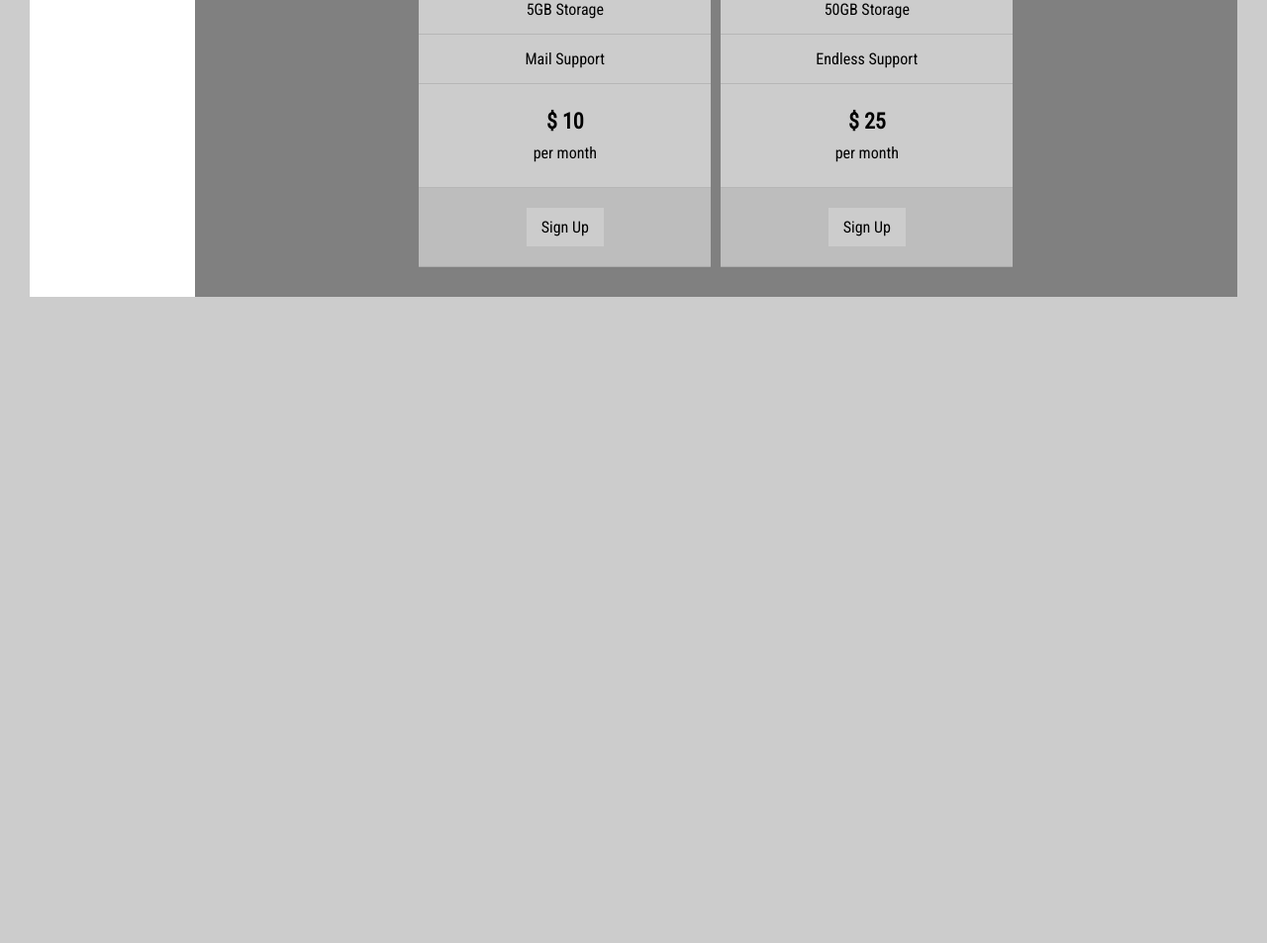
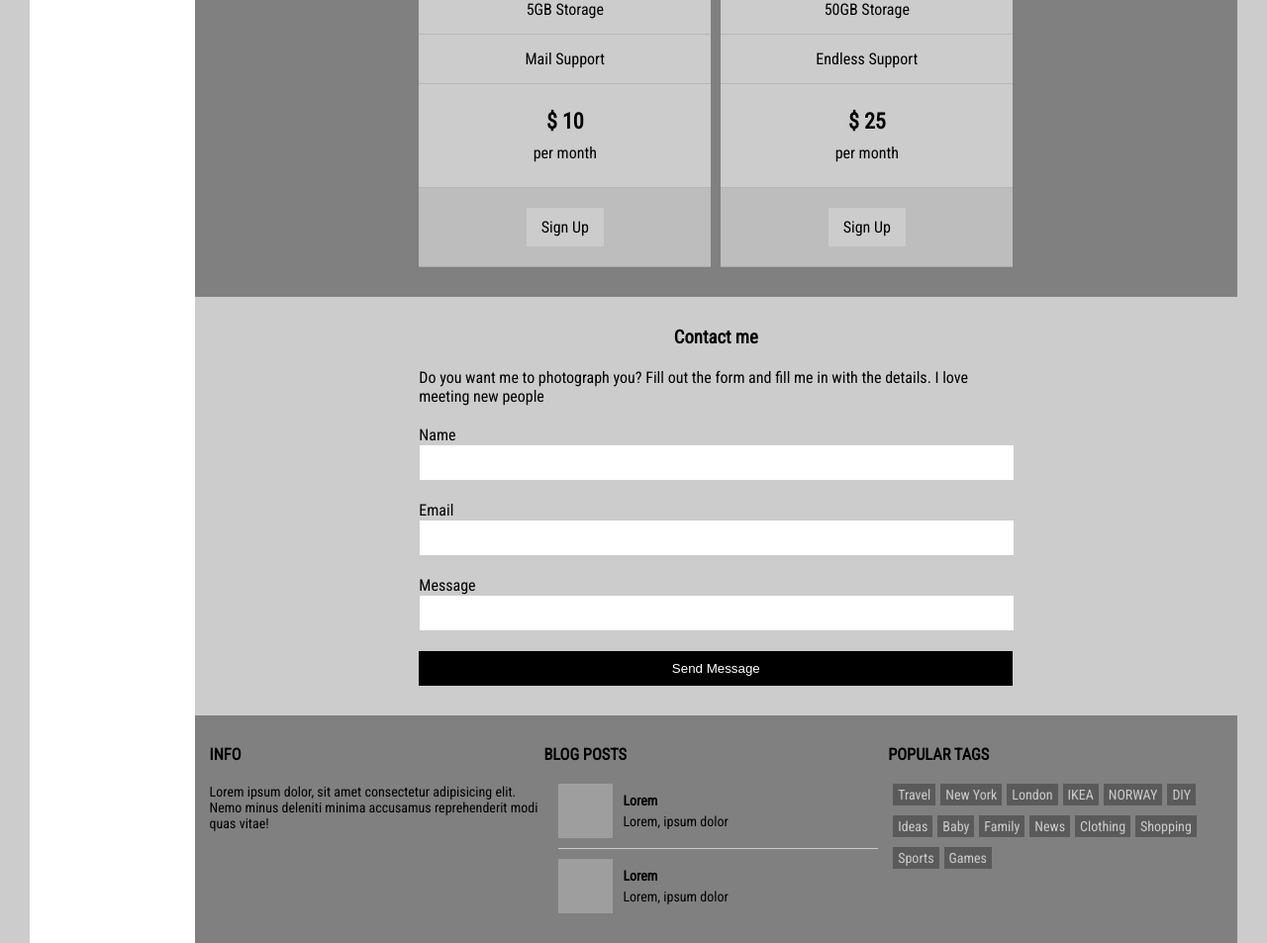
Before and after one commit to yaroslavguziy/WEB-ACADEMY-1, a plain HTML site: page index2.html in a window 1280 px wide. Shown: the part 3046-3999 px from the top of the page at 99% size. Before the commit the page ends 3346 px from the top, so only its background shows below. Drawn offline with Linux system fonts and the light colour scheme; grey boxes are pictures that could not be loaded.

Commit message:
finish landing

```diff
--- a/index2.html
+++ b/index2.html
@@ -10,7 +10,7 @@
     <title>Homework 2</title>
   </head>
   <body>
-    <div class="top">
+    <div class="content">
       <aside class="aside">
         <h1 class="title">Yaroslav Guziy</h1>
         <nav class="nav">
@@ -27,6 +27,7 @@
           </ul>
         </nav>
       </aside>
+      <div class="right">
         <main class="main">
           <div class="pictures">
             <img src="https://picsum.photos/300/400/?=q2" alt="" />
@@ -72,8 +73,8 @@
                 <p class="about__text">
                   Lorem ipsum dolor sit amet, consectetur adipisicing elit. Ad, magnam officiis nemo maxime odio velit
                   quae, placeat recusandae aliquid accusantium illum excepturi architecto iste mollitia corporis
-                voluptates consectetur quos cumque tempora quaerat? Quis distinctio, unde esse, illo laboriosam suscipit
-                necessitatibus saepe placeat nisi cum, totam beatae asperiores sint eum repudiandae.
+                  voluptates consectetur quos cumque tempora quaerat? Quis distinctio, unde esse, illo laboriosam
+                  suscipit necessitatibus saepe placeat nisi cum, totam beatae asperiores sint eum repudiandae.
                 </p>
                 <span class="about__email">mail: yaroslavguziy@gmail.com</span>
                 <span class="about__phone">tel: 0633187812</span>
@@ -134,7 +135,75 @@
             </div>
           </section>
           <!-- /.price -->
+          <section class="contact">
+            <div class="container">
+              <h3 class="contact__title">Contact me</h3>
+              <p class="contact__text">
+                Do you want me to photograph you? Fill out the form and fill me in with the details. I love meeting new
+                people
+              </p>
+              <form class="form">
+                <label for="1">Name</label>
+                <input id="1" type="text" class="form__input" />
+                <label for="2">Email</label>
+                <input id="2" type="email" class="form__input" />
+                <label for="3">Message</label>
+                <input id="3" type="text" class="form__input" />
+                <button class="form__button">Send Message</button>
+              </form>
+            </div>
+          </section>
         </main>
+        <footer class="footer">
+          <div class="footer__wrapper">
+            <section class="footer__info">
+              <h3 class="footer__title">Info</h3>
+              <p class="footer__info-text">
+                Lorem ipsum dolor, sit amet consectetur adipisicing elit. Nemo minus deleniti minima accusamus
+                reprehenderit modi quas vitae!
+              </p>
+            </section>
+            <section class="footer__blog">
+              <h3 class="footer__title">Blog Posts</h3>
+              <div class="footer__blog-items">
+                <div class="footer__item">
+                  <img src="https://picsum.photos/30/30/?=q2" alt="" class="footer__item-img" />
+                  <div class="footer__item-info">
+                    <h4 class="footer__item-name">Lorem</h4>
+                    <span class="footer__img-text">Lorem, ipsum dolor</span>
+                  </div>
+                </div>
+                <div class="footer__item">
+                  <img src="https://picsum.photos/30/30/?=q1" alt="" class="footer__item-img" />
+                  <div class="footer__item-info">
+                    <h4 class="footer__item-name">Lorem</h4>
+                    <span class="footer__img-text">Lorem, ipsum dolor</span>
+                  </div>
+                </div>
+              </div>
+            </section>
+            <section class="footer__tags">
+              <h3 class="footer__title">Popular Tags</h3>
+              <ul class="footer__list">
+                <li class="footer__list-item">Travel</li>
+                <li class="footer__list-item">New York</li>
+                <li class="footer__list-item">London</li>
+                <li class="footer__list-item">IKEA</li>
+                <li class="footer__list-item">NORWAY</li>
+                <li class="footer__list-item">DIY</li>
+                <li class="footer__list-item">Ideas</li>
+                <li class="footer__list-item">Baby</li>
+                <li class="footer__list-item">Family</li>
+                <li class="footer__list-item">News</li>
+                <li class="footer__list-item">Clothing</li>
+                <li class="footer__list-item">Shopping</li>
+                <li class="footer__list-item">Sports</li>
+                <li class="footer__list-item">Games</li>
+              </ul>
+            </section>
+          </div>
+        </footer>
+      </div>
     </div>
   </body>
 </html>
--- a/style.css
+++ b/style.css
@@ -11,9 +11,9 @@ body {
   background-color: #ccc;
   margin: 0;
   font-family: 'Roboto Condensed', sans-serif;
-  font-family: 16px;
+  font-size: 16px;
 }
-.top {
+.content {
   display: flex;
   margin: 0 auto;
   max-width: 1220px;
@@ -210,8 +210,7 @@ body {
 .price {
   padding: 30px 0;
 }
-.container {
-}
+
 .price__title {
   color: #ccc;
 }
@@ -275,3 +274,122 @@ body {
   background-color: #000;
   color: #ccc;
 }
+
+.contact {
+  padding: 30px 0;
+  background-color: #ccc;
+}
+
+.contact__title {
+  text-align: center;
+}
+.contact__text {
+  margin-top: 20px;
+  display: block;
+}
+.form {
+  max-width: 600px;
+  width: 100%;
+}
+.form label {
+  display: inline-block;
+  margin-top: 20px;
+}
+
+.form__input {
+  display: block;
+  background-color: #fff;
+  padding: 10px 0;
+  border: 1px solid #ccc;
+  width: 100%;
+}
+.form__button {
+  display: inline-block;
+  width: 100%;
+  background-color: #000;
+  border: 0;
+  padding: 10px 0;
+  margin-top: 20px;
+  color: #fff;
+  cursor: pointer;
+  transition: all 1s;
+}
+
+.form__button:hover {
+  background-color: #fff;
+  color: #000;
+}
+
+/* FOOTER */
+
+.footer {
+  background-color: gray;
+  padding: 30px 15px;
+  font-size: 14px;
+}
+
+.footer__wrapper {
+  display: flex;
+  justify-content: space-around;
+}
+.footer__info {
+  width: 33.33%;
+}
+.footer__title {
+  text-transform: uppercase;
+}
+.footer__info-text {
+  margin-top: 20px;
+}
+.footer__blog {
+  width: 33.33%;
+}
+.footer__blog-items {
+  margin-top: 10px;
+  padding-left: 15px;
+}
+.footer__item {
+  display: flex;
+  align-items: center;
+  padding: 10px 0;
+  border-bottom: 1px solid #ccc;
+}
+
+.footer__item:last-child {
+  padding: 10px 0 0;
+  border-bottom: 0;
+}
+.footer__item-img {
+  width: 55px;
+  height: 55px;
+}
+.footer__item-info {
+  margin-left: 10px;
+}
+.footer__item-name {
+}
+.footer__img-text {
+  display: block;
+  margin-top: 5px;
+}
+.footer__tags {
+  width: 33.33%;
+  padding-left: 10px;
+}
+.footer__list {
+  display: flex;
+  flex-wrap: wrap;
+  list-style: none;
+  margin-top: 10px;
+}
+.footer__list-item {
+  color: #ccc;
+  margin-top: 10px;
+  margin-left: 5px;
+  padding: 3px 5px;
+  background-color: rgba(0, 0, 0, 0.3);
+}
+
+.footer__list-item:hover {
+  background-color: #000;
+}
```
Lines whose indentation alone changed are shown as unchanged.
